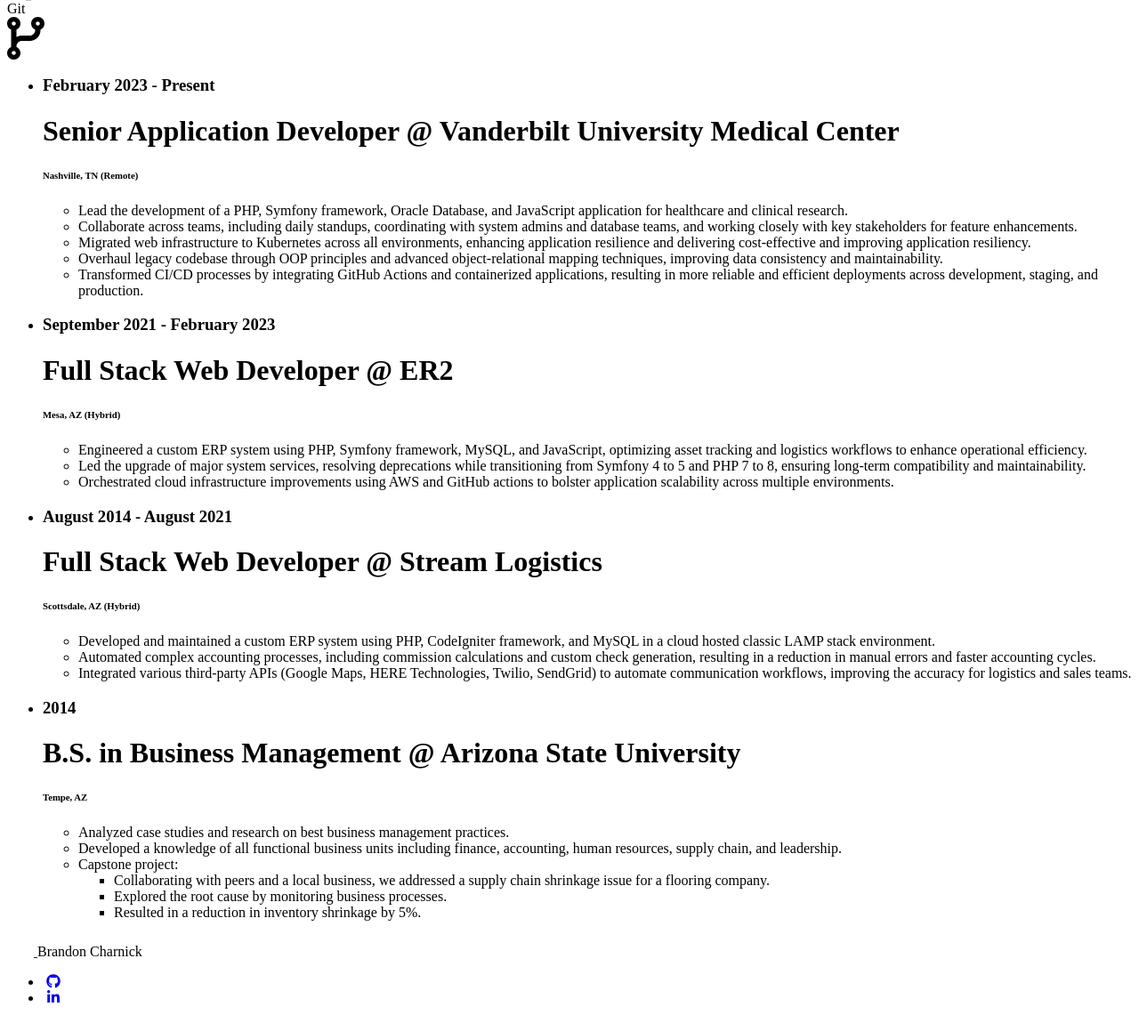
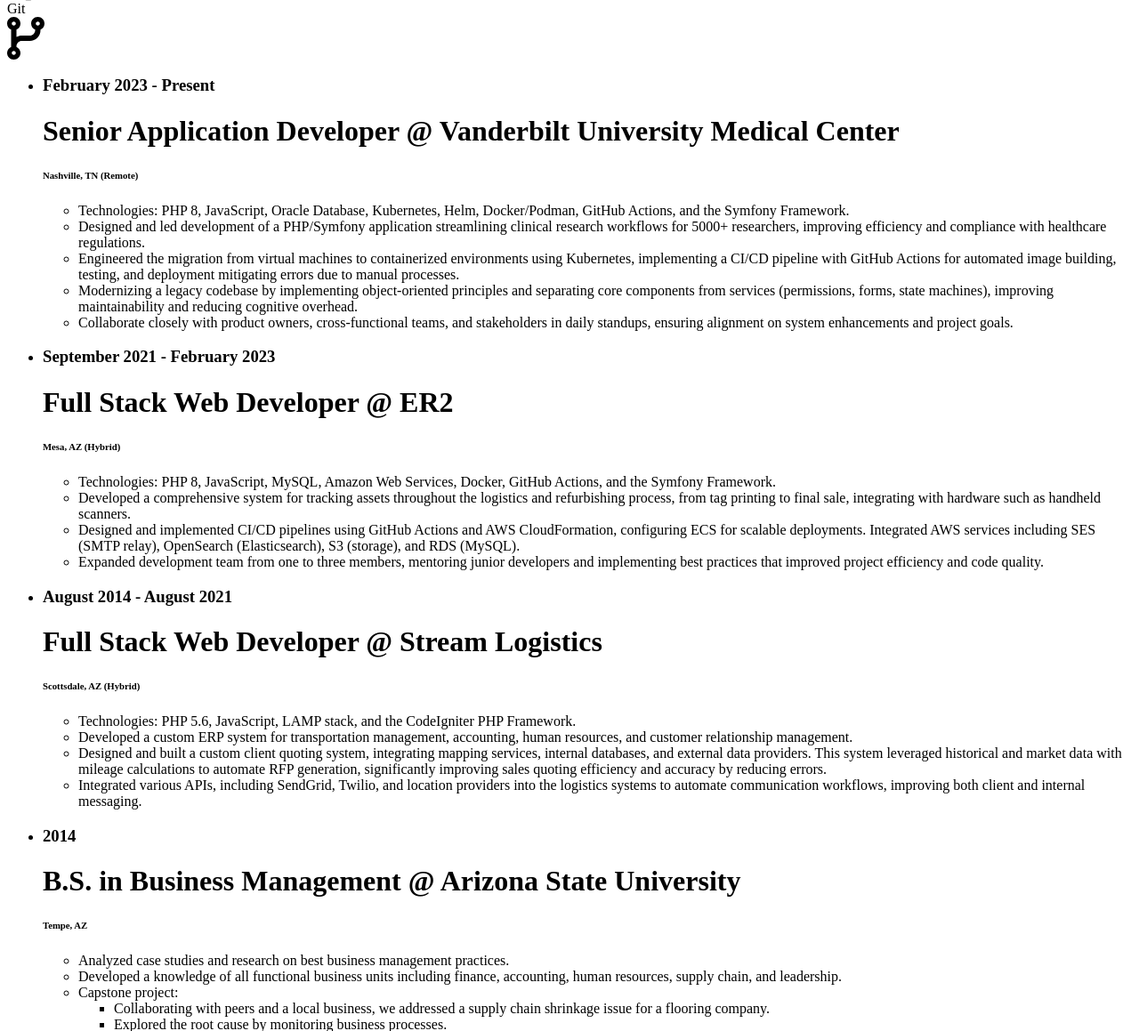
Before and after one commit to brandon-charnick/personal-website-symfony, a Symfony app: template templates/index.html.twig in a window 1280 px wide. Shown: the part 761-1920 px from the top of the page at 89% size. Before the commit the page ends 1888 px from the top, so only its background shows below. Run offline with Twig, Linux system fonts and the light colour scheme; the template is opened without the code that fills it, so the values that code supplies are empty; some libraries are stand-ins or nearby versions.

Commit message:
Revise job descriptions to enhance clarity and detail, highlighting technologies and contributions in previous roles.

```diff
--- a/templates/index.html.twig
+++ b/templates/index.html.twig
@@ -76,21 +76,11 @@
                         <h1>Senior Application Developer @ Vanderbilt University Medical Center</h1>
                         <h6>Nashville, TN (Remote)</h6>
                         <ul>
-                            <li>
-                                Lead the development of a PHP, Symfony framework, Oracle Database, and JavaScript application for healthcare and clinical research.
-                            </li>
-                            <li>
-                                Collaborate across teams, including daily standups, coordinating with system admins and database teams, and working closely with key stakeholders for feature enhancements.
-                            </li>
-                            <li>
-                                Migrated web infrastructure to Kubernetes across all environments, enhancing application resilience and delivering cost-effective and improving application resiliency.
-                            </li>
-                            <li>
-                                Overhaul legacy codebase through OOP principles and advanced object-relational mapping techniques, improving data consistency and maintainability.
-                            </li>
-                            <li>
-                                Transformed CI/CD processes by integrating GitHub Actions and containerized applications, resulting in more reliable and efficient deployments across development, staging, and production.
-                            </li>
+                            <li>Technologies: PHP 8, JavaScript, Oracle Database, Kubernetes, Helm, Docker/Podman, GitHub Actions, and the Symfony Framework.</li>
+                            <li>Designed and led development of a PHP/Symfony application streamlining clinical research workflows for 5000+ researchers, improving efficiency and compliance with healthcare regulations.</li>
+                            <li>Engineered the migration from virtual machines to containerized environments using Kubernetes, implementing a CI/CD pipeline with GitHub Actions for automated image building, testing, and deployment mitigating errors due to manual processes.</li>
+                            <li>Modernizing a legacy codebase by implementing object-oriented principles and separating core components from services (permissions, forms, state machines), improving maintainability and reducing cognitive overhead.</li>
+                            <li>Collaborate closely with product owners, cross-functional teams, and stakeholders in daily standups, ensuring alignment on system enhancements and project goals.</li>
                         </ul>
                     </div>
                 </li>
@@ -100,15 +90,10 @@
                         <h1>Full Stack Web Developer @ ER2</h1>
                         <h6>Mesa, AZ (Hybrid)</h6>
                         <ul>
-                            <li>
-                                Engineered a custom ERP system using PHP, Symfony framework, MySQL, and JavaScript, optimizing asset tracking and logistics workflows to enhance operational efficiency.
-                            </li>
-                            <li>
-                                Led the upgrade of major system services, resolving deprecations while transitioning from Symfony 4 to 5 and PHP 7 to 8, ensuring long-term compatibility and maintainability.
-                            </li>
-                            <li>
-                                Orchestrated cloud infrastructure improvements using AWS and GitHub actions to bolster application scalability across multiple environments.
-                            </li>
+                            <li>Technologies: PHP 8, JavaScript, MySQL, Amazon Web Services, Docker, GitHub Actions, and the Symfony Framework.</li>
+                            <li>Developed a comprehensive system for tracking assets throughout the logistics and refurbishing process, from tag printing to final sale, integrating with hardware such as handheld scanners.</li>
+                            <li>Designed and implemented CI/CD pipelines using GitHub Actions and AWS CloudFormation, configuring ECS for scalable deployments. Integrated AWS services including SES (SMTP relay), OpenSearch (Elasticsearch), S3 (storage), and RDS (MySQL).</li>
+                            <li>Expanded development team from one to three members, mentoring junior developers and implementing best practices that improved project efficiency and code quality.</li>
                         </ul>
                     </div>
                 </li>
@@ -118,15 +103,10 @@
                         <h1>Full Stack Web Developer @ Stream Logistics</h1>
                         <h6>Scottsdale, AZ (Hybrid)</h6>
                         <ul>
-                            <li>
-                                Developed and maintained a custom ERP system using PHP, CodeIgniter framework, and MySQL in a cloud hosted classic LAMP stack environment.
-                            </li>
-                            <li>
-                                Automated complex accounting processes, including commission calculations and custom check generation, resulting in a reduction in manual errors and faster accounting cycles.
-                            </li>
-                            <li>
-                                Integrated various third-party APIs (Google Maps, HERE Technologies, Twilio, SendGrid) to automate communication workflows, improving the accuracy for logistics and sales teams.
-                            </li>
+                            <li>Technologies: PHP 5.6, JavaScript, LAMP stack, and the CodeIgniter PHP Framework.</li>
+                            <li>Developed a custom ERP system for transportation management, accounting, human resources, and customer relationship management.</li>
+                            <li>Designed and built a custom client quoting system, integrating mapping services, internal databases, and external data providers. This system leveraged historical and market data with mileage calculations to automate RFP generation, significantly improving sales quoting efficiency and accuracy by reducing errors.</li>
+                            <li>Integrated various APIs, including SendGrid, Twilio, and location providers into the logistics systems to automate communication workflows, improving both client and internal messaging.</li>
                         </ul>
                     </div>
                 </li>
@@ -137,14 +117,10 @@
                         <h6>Tempe, AZ</h6>
                         <ul>
                             <li>Analyzed case studies and research on best business management practices.</li>
-                            <li>
-                                Developed a knowledge of all functional business units including finance, accounting, human resources, supply chain, and leadership.
-                            </li>
+                            <li>Developed a knowledge of all functional business units including finance, accounting, human resources, supply chain, and leadership.</li>
                             <li>Capstone project:</li>
                             <ul>
-                                <li>
-                                    Collaborating with peers and a local business, we addressed a supply chain shrinkage issue for a flooring company.
-                                </li>
+                                <li>Collaborating with peers and a local business, we addressed a supply chain shrinkage issue for a flooring company.</li>
                                 <li>Explored the root cause by monitoring business processes.</li>
                                 <li>Resulted in a reduction in inventory shrinkage by 5%.</li>
                             </ul>
```
